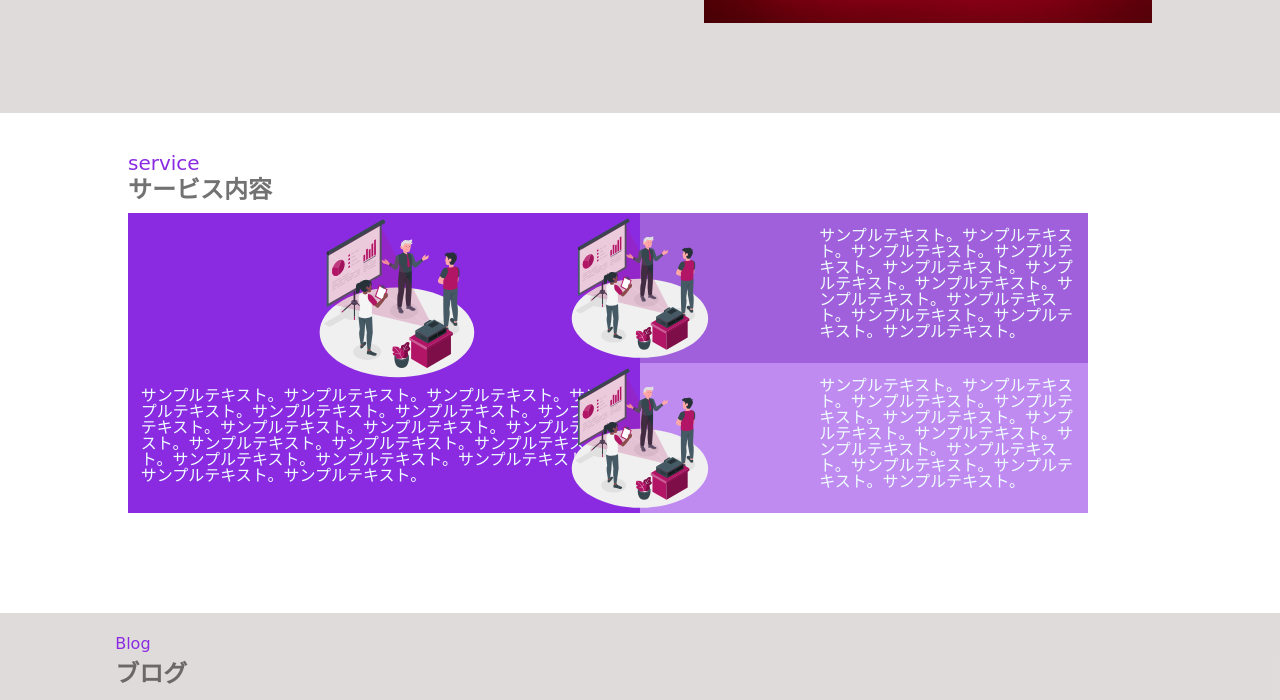
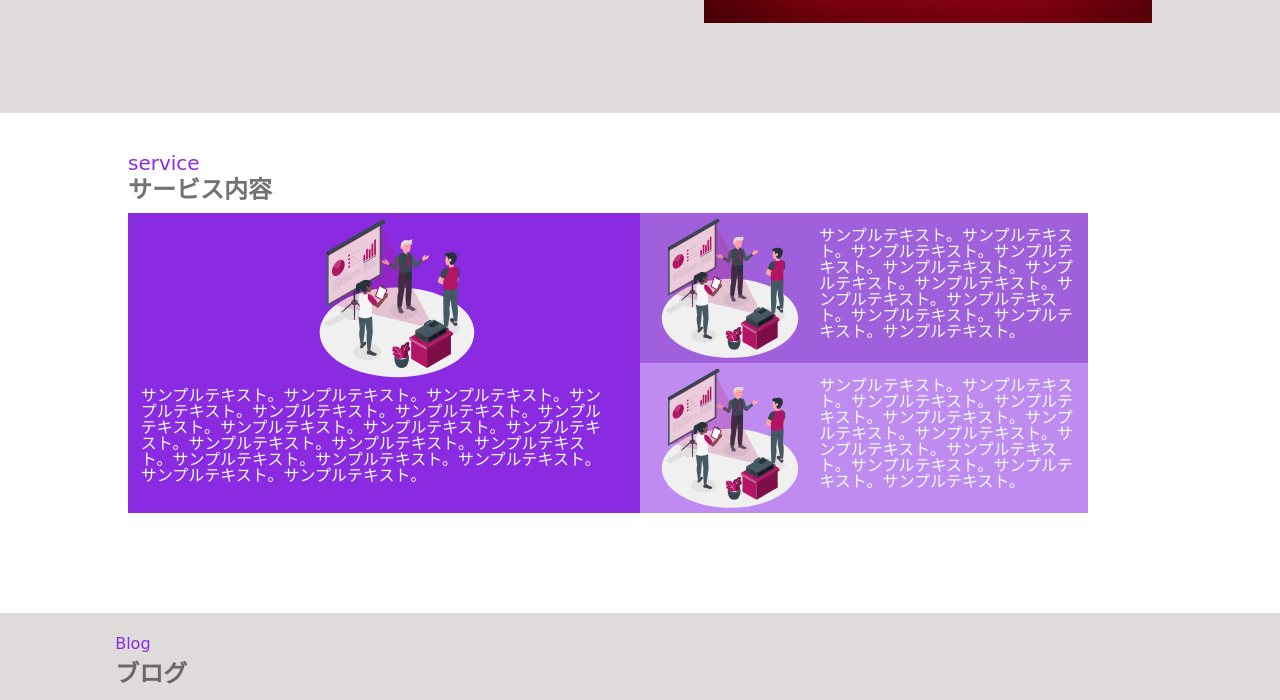
Before and after one commit to wakaryo/seitekiresu, a plain HTML site: page index.html in a window 1280 px wide. Shown: the part 1377-2077 px from the top of the page. Drawn offline with Linux system fonts and the light colour scheme; a web font is replaced by a local one.

Commit message:
Add files via upload

```diff
--- a/CSS/style.css
+++ b/CSS/style.css
@@ -209,7 +209,7 @@ grid_layout {
 .samplepic2 {
   position: absolute;
   top: 20%;
-  right: 25%;
+  right: 18%;
 }
 .samplefont2 {
   width: 20%;
@@ -230,7 +230,7 @@ grid_layout {
 .samplepic3 {
   position: absolute;
   top: 50%;
-  right: 25%;
+  right: 18%;
 }
 .samplefont3 {
   width: 20%;
```
